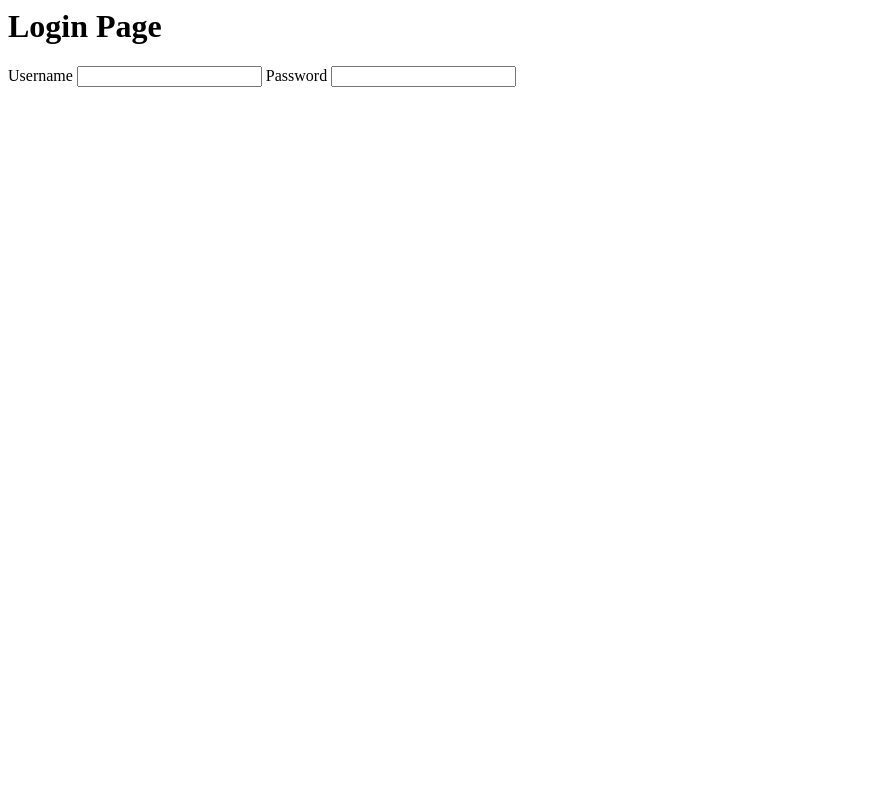
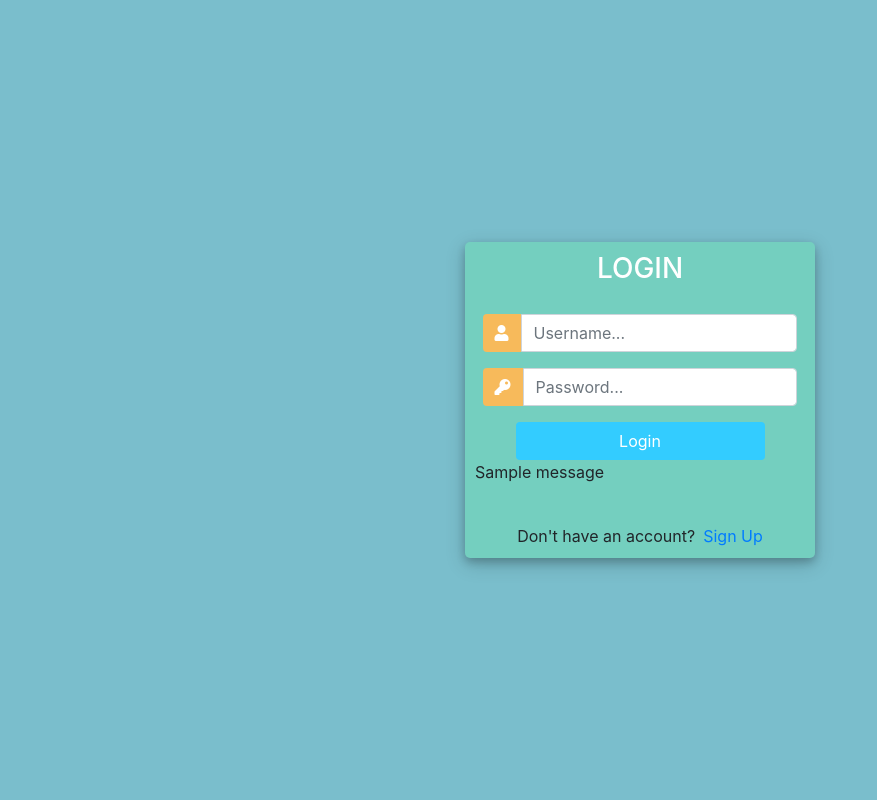
Before and after one commit to vishnuSah/django-profile-api, a Django app: template templates/login.html in a window 1280 px wide. Shown: the whole page, without its empty margins (0-877 px from the left). Run offline with Django 4.2, Linux system fonts and the light colour scheme; the template is opened without the code that fills it, so the values that code supplies are empty, except form fields; one stand-in notice (Sample message) is shown; form fields are guessed from the names that the template uses; some libraries are stand-ins or nearby versions.

Commit message:
created login page and functionalities and completed project

```diff
--- a/crud/urls.py
+++ b/crud/urls.py
@@ -10,4 +10,5 @@ urlpatterns = [
     path('search_student/', views.search_student, name="search_student"),
     path('', views.register, name="register"),
     path('login/', views.perform_login, name="login"),
+    path('logout/', views.perform_logout, name="logout"),
 ]
--- a/templates/login.html
+++ b/templates/login.html
@@ -1,6 +1,147 @@
-<h1>Login Page</h1>
+<!DOCTYPE html>
+<html>
 
-{{form.username.label}}
-{{form.username}}
-{{form.password1.label}}
-{{form.password1}}
+<head>
+	<title>Login</title>
+	<link rel="stylesheet" href="https://stackpath.bootstrapcdn.com/bootstrap/4.1.3/css/bootstrap.min.css" integrity="sha384-MCw98/SFnGE8fJT3GXwEOngsV7Zt27NXFoaoApmYm81iuXoPkFOJwJ8ERdknLPMO" crossorigin="anonymous">
+	<script src="https://ajax.googleapis.com/ajax/libs/jquery/3.3.1/jquery.min.js"></script>
+	<link rel="stylesheet" href="https://use.fontawesome.com/releases/v5.6.1/css/all.css" integrity="sha384-gfdkjb5BdAXd+lj+gudLWI+BXq4IuLW5IT+brZEZsLFm++aCMlF1V92rMkPaX4PP" crossorigin="anonymous">
+
+
+	<style>
+		body,
+		html {
+			margin: 0;
+			padding: 0;
+			height: 100%;
+			background: #7abecc !important;
+		}
+		.user_card {
+			width: 350px;
+			margin-top: auto;
+			margin-bottom: auto;
+			background: #74cfbf;
+			position: relative;
+			display: flex;
+			justify-content: center;
+			flex-direction: column;
+			padding: 10px;
+			box-shadow: 0 4px 8px 0 rgba(0, 0, 0, 0.2), 0 6px 20px 0 rgba(0, 0, 0, 0.19);
+			-webkit-box-shadow: 0 4px 8px 0 rgba(0, 0, 0, 0.2), 0 6px 20px 0 rgba(0, 0, 0, 0.19);
+			-moz-box-shadow: 0 4px 8px 0 rgba(0, 0, 0, 0.2), 0 6px 20px 0 rgba(0, 0, 0, 0.19);
+			border-radius: 5px;
+
+		}
+
+		.form_container {
+			margin-top: 20px;
+		}
+
+		#form-title{
+			color: #fff;
+
+		}
+
+		.login_btn {
+			width: 100%;
+			background: #33ccff !important;
+			color: white !important;
+		}
+		.login_btn:focus {
+			box-shadow: none !important;
+			outline: 0px !important;
+		}
+		.login_container {
+			padding: 0 2rem;
+		}
+		.input-group-text {
+			background: #f7ba5b !important;
+			color: white !important;
+			border: 0 !important;
+			border-radius: 0.25rem 0 0 0.25rem !important;
+		}
+		.input_user,
+		.input_pass:focus {
+			box-shadow: none !important;
+			outline: 0px !important;
+		}
+
+		#messages{
+			background-color: grey;
+			color: #fff;
+			padding: 10px;
+			margin-top: 10px;
+		}
+	</style>
+
+</head>
+<body>
+	<div class="container h-100">
+		<div class="d-flex justify-content-center h-100">
+			<div class="user_card">
+				<div class="d-flex justify-content-center">
+
+
+					<h3 id="form-title">LOGIN</h3>
+				</div>
+				<div class="d-flex justify-content-center form_container">
+					<form method="POST" action="">
+                        {% csrf_token %}
+						<div class="input-group mb-3">
+							<div class="input-group-append">
+								<span class="input-group-text"><i class="fas fa-user"></i></span>
+							</div>
+							<input type="text" name="username" placeholder="Username..." class="form-control">
+						</div>
+						<div class="input-group mb-2">
+							<div class="input-group-append">
+								<span class="input-group-text"><i class="fas fa-key"></i></span>
+							</div>
+								<input type="password" name="password" placeholder="Password..." class="form-control" >
+						</div>
+
+							<div class="d-flex justify-content-center mt-3 login_container">
+				 				<input class="btn login_btn" type="submit" value="Login">
+				   			</div>
+					</form>
+
+				</div>
+                <div>
+                    {% for message in messages %}
+                    <p>{{message}}</p>
+                    {% endfor %}
+                    <p>{{form.errors}}</p>
+                </div>
+				<div class="mt-4">
+					<div class="d-flex justify-content-center links">
+						Don't have an account? <a href="{% url 'register' %}" class="ml-2">Sign Up</a>
+					</div>
+
+				</div>
+			</div>
+		</div>
+	</div>
+</body>
+
+</html>
+
+
+
+<!-- <h1>Login Page</h1>
+
+{% for message in messages %}
+{{message}}
+{% endfor %}
+
+<form method="POST" action="">
+    {% csrf_token %}
+    {{form.username.label}}
+    {{form.username}}
+    {{form.password1.label}}
+    {{form.password1}}
+
+    <input type="submit">
+
+</form>
+
+{{form.errors}} -->
--- a/templates/navbar.html
+++ b/templates/navbar.html
@@ -26,8 +26,10 @@
           {% csrf_token %}
           <input class="form-control me-2" type="text" name="name" placeholder="Search" aria-label="Search">
           <button class="btn btn-outline-success" type="submit">Search</button>
-
         </form>
+        <form method="GET" action="/logout/">
+          <input class="btn btn-success" type="submit" value="Log out">
+      </form>
       </div>
     </div>
   </nav>
```
Also changed, not shown: crud/views.py (+20 -1 lines), db.sqlite3.
